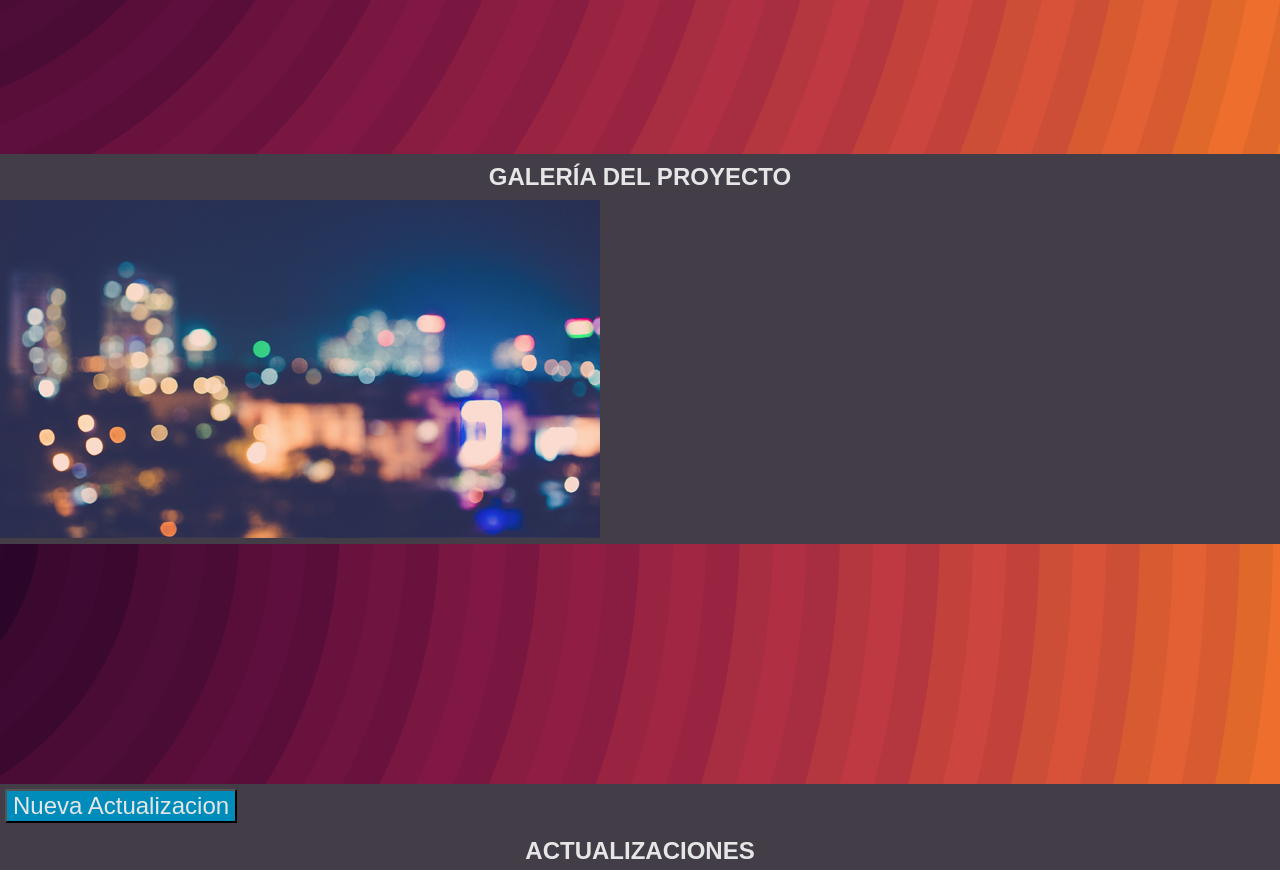
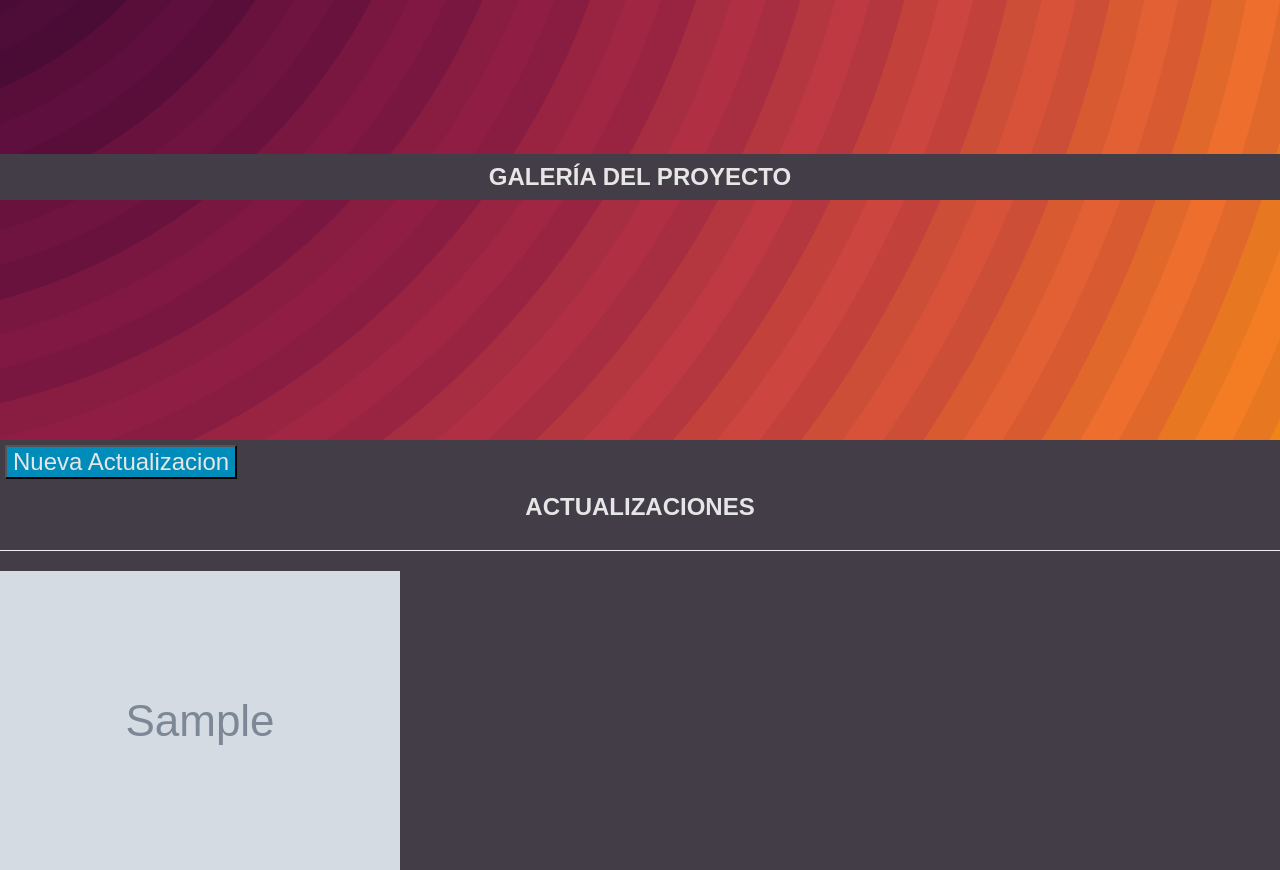
Before and after one commit to IngSw2030/GDevLink, a Django app: template GDevLink/proyectos/templates/proyectos/proyecto.html in a window 1280 px wide. Shown: the part 1878-2748 px from the top of the page. Run offline with Django 3.2, Linux system fonts and the light colour scheme; the template is opened without the code that fills it: most values are stand-ins (such as "Sample title", 1, 10 or a date in 2020); grey boxes marked "Sample" are stand-in pictures; data that the repository does not hold is empty; some libraries are stand-ins or nearby versions.

Commit message:
Cambios en layout de proyecto

```diff
--- a/GDevLink/proyectos/templates/proyectos/proyecto.html
+++ b/GDevLink/proyectos/templates/proyectos/proyecto.html
@@ -88,7 +88,7 @@
             <div class="contenido">
                 <h3>Galería del proyecto</h3>
                 <div class="images-vert">
-                    <a href="" class="image fit"><img src="{% static 'proyectos/pic03.jpg' %}" alt="My Image" /></a>
+
                 </div>
 
             </div>
```
Also changed, not shown: GDevLink/media/proyectos/Screenshot_20191107-190318_anICFHg.png (added), GDevLink/proyectos/migrations/0005_auto_20201027_1424.py (added), GDevLink/proyectos/migrations/0006_auto_20201027_1430.py (added).
